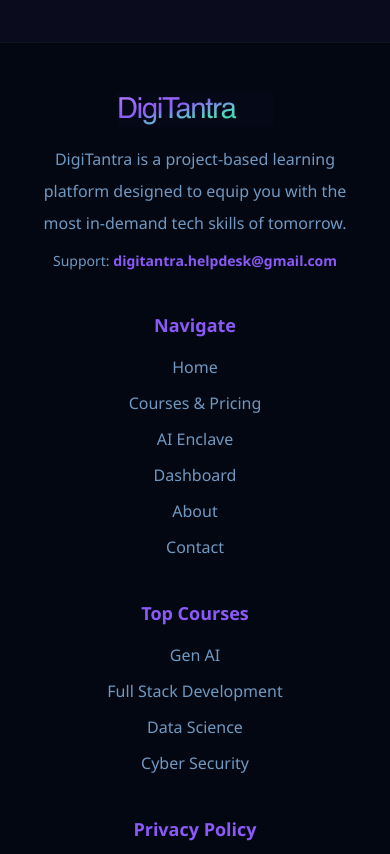
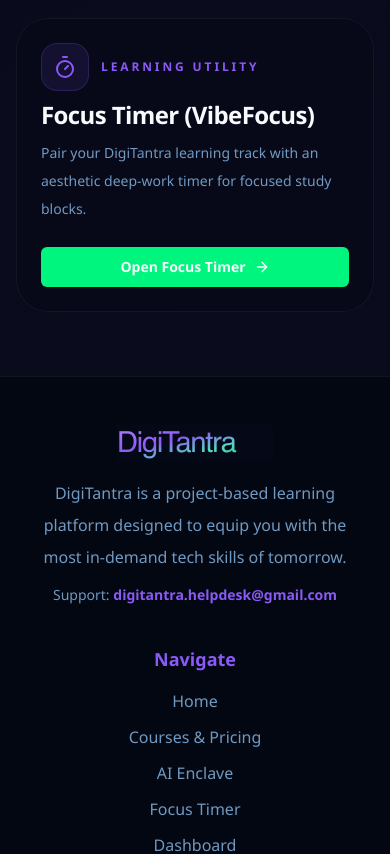
Before and after one commit to ankan00V/DigiTantra, a Next.js app: page /ai-enclave in a window 390 px wide. Shown: the part 8660-9514 px from the top of the page. Built offline with nearby package versions, Linux system fonts and the light colour scheme; no server answers.

Commit message:
Add VibeFocus focus timer integration

```diff
--- a/src/app/ai-enclave/page.tsx
+++ b/src/app/ai-enclave/page.tsx
@@ -2,6 +2,7 @@
 import Link from "next/link";
 import {
   ArrowRight,
+  Timer,
 } from "lucide-react";
 
 import { Button } from "@/components/ui/button";
@@ -116,6 +117,34 @@
               </div>
             );
           })}
+
+          <div className="rounded-[2rem] border border-white/5 bg-background/20 p-6 backdrop-blur-sm sm:p-8">
+            <div className="grid gap-6 lg:grid-cols-[1fr_auto] lg:items-center">
+              <div className="space-y-2">
+                <div className="flex items-center gap-3">
+                  <div className="flex h-12 w-12 items-center justify-center rounded-2xl border border-primary/20 bg-primary/10">
+                    <Timer className="h-6 w-6 text-primary" />
+                  </div>
+                  <p className="text-xs font-semibold uppercase tracking-[0.24em] text-primary">
+                    Learning Utility
+                  </p>
+                </div>
+                <h2 className="font-headline text-2xl font-semibold tracking-tight sm:text-3xl">
+                  Focus Timer (VibeFocus)
+                </h2>
+                <p className="max-w-3xl text-sm leading-7 text-muted-foreground sm:text-base">
+                  Pair your DigiTantra learning track with an aesthetic deep-work timer for focused study blocks.
+                </p>
+              </div>
+              <div className="flex flex-col gap-3 sm:flex-row lg:justify-end">
+                <Button asChild variant="secondary" className="font-semibold">
+                  <Link href="/focus">
+                    Open Focus Timer <ArrowRight className="ml-2 h-4 w-4" />
+                  </Link>
+                </Button>
+              </div>
+            </div>
+          </div>
         </section>
       </div>
     </div>
--- /dev/null
+++ b/src/app/focus/page.tsx
@@ -0,0 +1,58 @@
+import type { Metadata } from "next";
+import Link from "next/link";
+import { ArrowUpRight } from "lucide-react";
+
+import { Button } from "@/components/ui/button";
+
+export const metadata: Metadata = {
+  title: "Focus Timer | DigiTantra",
+  description:
+    "Use VibeFocus — an aesthetic deep-work timer — to stay in flow while learning on DigiTantra.",
+};
+
+const VIBE_FOCUS_URL = "https://vibe-focus-three.vercel.app";
+
+export default function FocusPage() {
+  return (
+    <div className="relative overflow-hidden">
+      <div className="main-container relative z-10 space-y-8 pt-24 sm:pt-28">
+        <div className="mx-auto max-w-4xl text-center">
+          <p className="text-sm font-semibold uppercase tracking-[0.24em] text-primary">
+            Focus Mode
+          </p>
+          <h1 className="mt-5 font-headline text-4xl font-bold tracking-tighter sm:text-6xl">
+            VibeFocus <span className="text-glow-primary text-primary">Timer</span>
+          </h1>
+          <p className="mx-auto mt-5 max-w-3xl text-base text-muted-foreground sm:text-lg">
+            An aesthetic timer built for deep work and mindful study sessions. Use it alongside your
+            learning track, notes, or AI Enclave workflows.
+          </p>
+          <div className="mt-7 flex flex-col justify-center gap-3 sm:flex-row">
+            <Button asChild size="lg" className="font-semibold">
+              <Link href={VIBE_FOCUS_URL} target="_blank" rel="noopener noreferrer">
+                Open VibeFocus <ArrowUpRight className="ml-2 h-4 w-4" />
+              </Link>
+            </Button>
+            <Button asChild size="lg" variant="outline" className="font-semibold">
+              <Link href="/ai-enclave">Back to AI Enclave</Link>
+            </Button>
+          </div>
+        </div>
+
+        <div className="mx-auto w-full max-w-6xl overflow-hidden rounded-[2rem] border border-white/10 bg-background/20 shadow-2xl shadow-primary/5 backdrop-blur-sm">
+          <div className="border-b border-white/10 px-5 py-4 text-sm text-muted-foreground sm:px-6">
+            Embedded preview (if your browser blocks embedding, use “Open VibeFocus” above).
+          </div>
+          <div className="relative h-[78vh] min-h-[620px] w-full">
+            <iframe
+              title="VibeFocus Timer"
+              src={VIBE_FOCUS_URL}
+              className="absolute inset-0 h-full w-full"
+              allow="fullscreen; clipboard-read; clipboard-write"
+            />
+          </div>
+        </div>
+      </div>
+    </div>
+  );
+}
--- a/src/components/layout/footer.tsx
+++ b/src/components/layout/footer.tsx
@@ -67,6 +67,7 @@
               <li><Link href="/" className="text-muted-foreground hover:text-primary transition-colors">Home</Link></li>
               <li><Link href="/features" className="text-muted-foreground hover:text-primary transition-colors">Courses & Pricing</Link></li>
               <li><Link href="/ai-enclave" className="text-muted-foreground hover:text-primary transition-colors">AI Enclave</Link></li>
+              <li><Link href="/focus" className="text-muted-foreground hover:text-primary transition-colors">Focus Timer</Link></li>
               <li><Link href="/analytics" className="text-muted-foreground hover:text-primary transition-colors">Dashboard</Link></li>
               <li><Link href="/about" className="text-muted-foreground hover:text-primary transition-colors">About</Link></li>
               <li><Link href="/contact" className="text-muted-foreground hover:text-primary transition-colors">Contact</Link></li>
--- a/src/components/layout/header.tsx
+++ b/src/components/layout/header.tsx
@@ -16,6 +16,7 @@
   { href: '/', label: 'Home' },
   { href: '/features', label: 'Courses & Pricing' },
   { href: '/ai-enclave', label: 'AI Enclave' },
+  { href: '/focus', label: 'Focus Timer' },
   { href: '/analytics', label: 'Dashboard' },
   { href: '/about', label: 'About' },
   { href: '/contact', label: 'Contact' },
```
